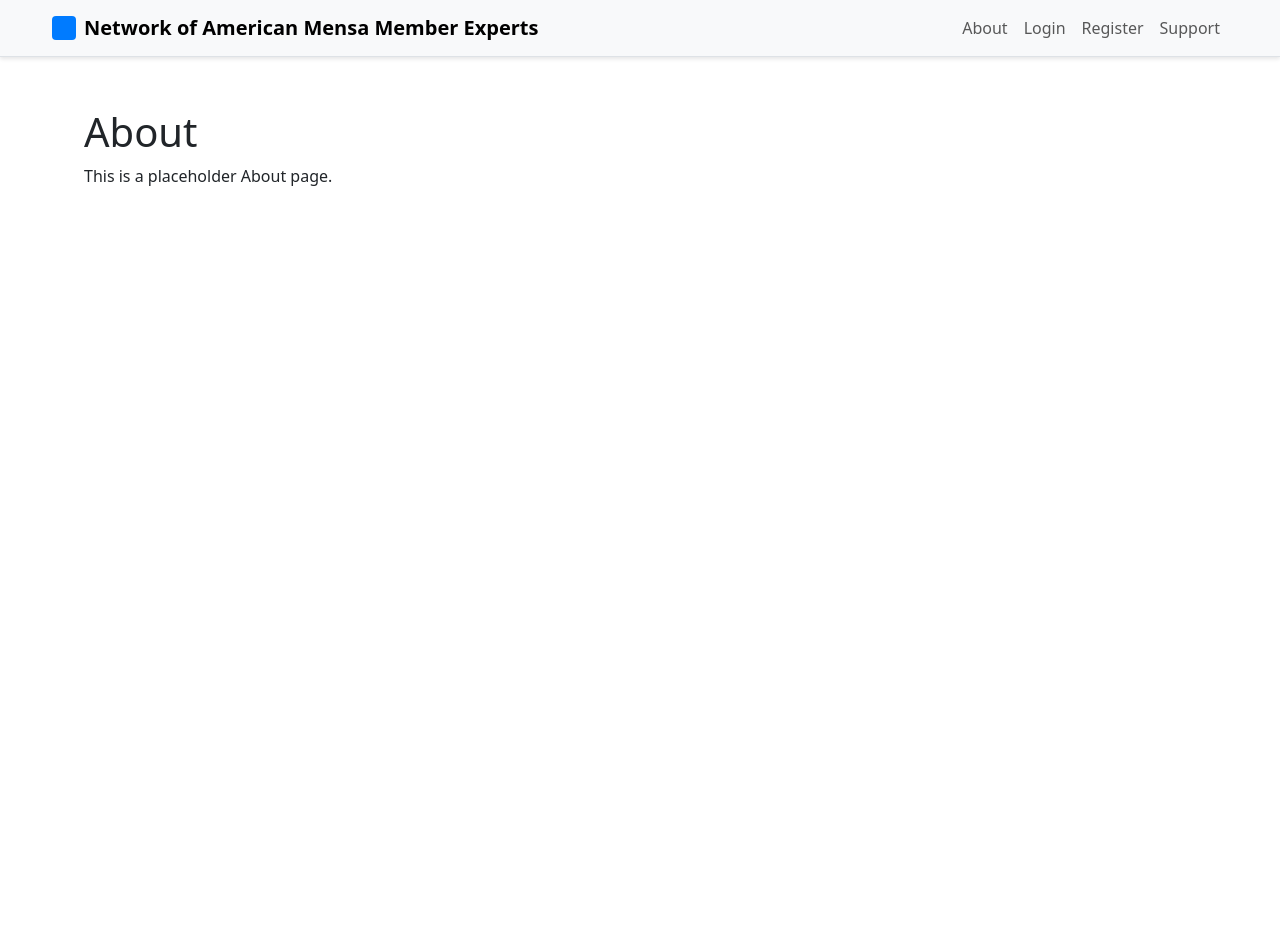
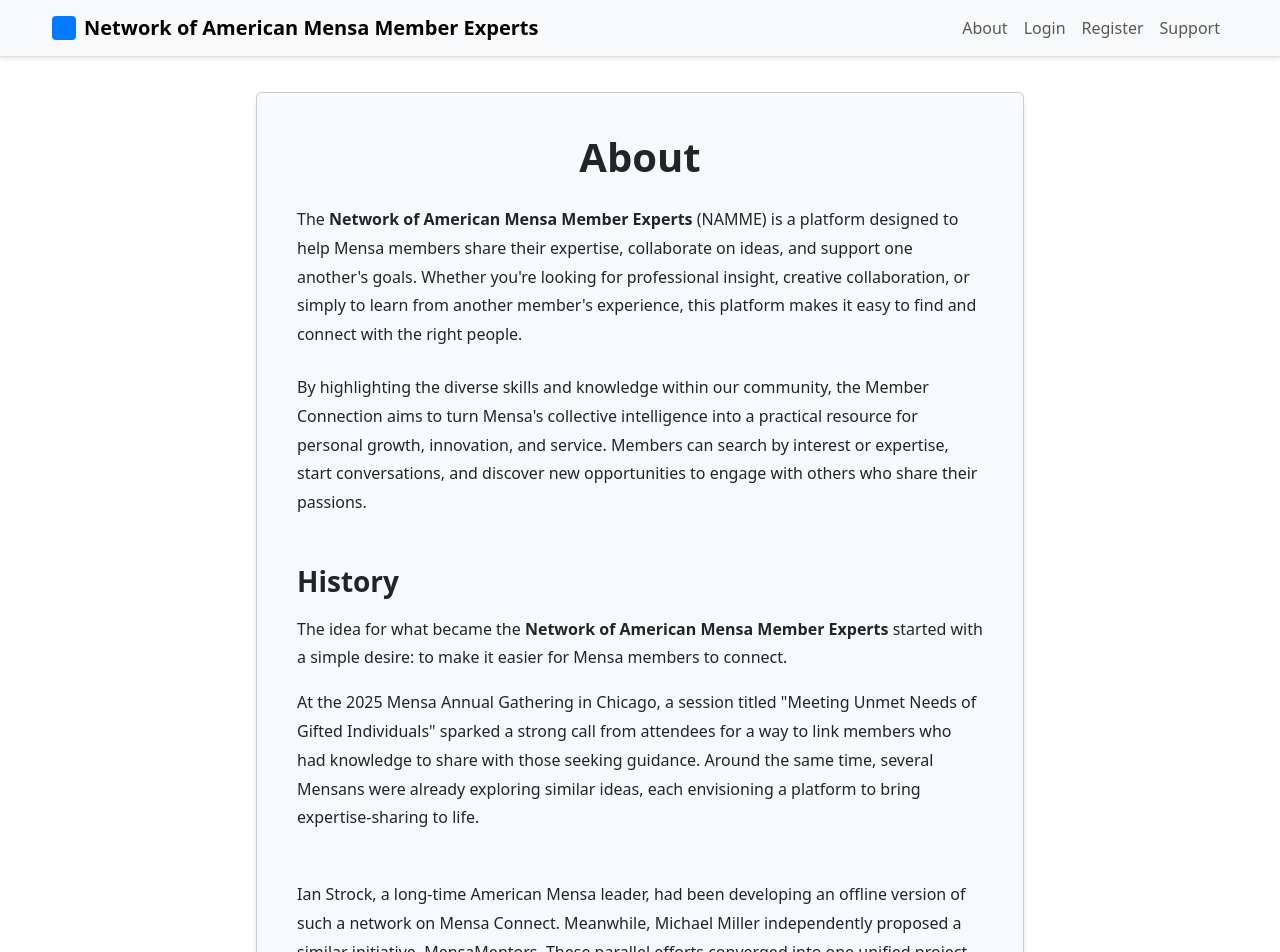
Before and after one commit to bbornino/mensa_member_connect_frontend, a React (Vite) app: page /about in a window 1280 px wide. Shown: the top 952 px of the page. Before the commit the page ends 800 px from the top, so only its background shows below. Built offline with nearby package versions, Linux system fonts and the light colour scheme; no server answers.

Commit message:
Add About copy

```diff
--- a/src/components/public/About.tsx
+++ b/src/components/public/About.tsx
@@ -1,10 +1,61 @@
-// import React from "react";
+import { Container, Card, CardBody, CardTitle, Alert } from "reactstrap";
 
 export default function About() {
-    return (
-      <div style={{ padding: "2rem" }}>
-        <h1>About</h1>
-        <p>This is a placeholder About page.</p>
+  return (
+    <Container className="centered-container">
+      <div style={{ maxWidth: "800px", margin: "0 auto" }}>
+        <Card className="text-dark bg-light m-3">
+          <CardBody style={{ padding: "2.5rem" }}>
+            <CardTitle tag="h1" className="text-center mb-4">
+              <strong>About</strong>
+            </CardTitle>
+
+            <div style={{ lineHeight: "1.8" }}>
+              <p className="mb-4">
+                The <strong>Network of American Mensa Member Experts</strong> (NAMME) is a platform designed to help Mensa members share their expertise, collaborate on ideas, and support one another's goals. Whether you're looking for professional insight, creative collaboration, or simply to learn from another member's experience, this platform makes it easy to find and connect with the right people.
+              </p>
+
+              <p className="mb-5">
+                By highlighting the diverse skills and knowledge within our community, the Member Connection aims to turn Mensa's collective intelligence into a practical resource for personal growth, innovation, and service. Members can search by interest or expertise, start conversations, and discover new opportunities to engage with others who share their passions.
+              </p>
+
+              <h2 className="mb-3" style={{ fontSize: "1.75rem", fontWeight: "600", marginTop: "2rem" }}>
+                History
+              </h2>
+
+              <p className="mb-3">
+                The idea for what became the <strong>Network of American Mensa Member Experts</strong> started with a simple desire: to make it easier for Mensa members to connect.
+              </p>
+
+              <p className="mb-5">
+                At the 2025 Mensa Annual Gathering in Chicago, a session titled "Meeting Unmet Needs of Gifted Individuals" sparked a strong call from attendees for a way to link members who had knowledge to share with those seeking guidance. Around the same time, several Mensans were already exploring similar ideas, each envisioning a platform to bring expertise-sharing to life.
+              </p>
+
+              <p className="mb-5">
+                Ian Strock, a long-time American Mensa leader, had been developing an offline version of such a network on Mensa Connect. Meanwhile, Michael Miller independently proposed a similar initiative, MensaMentors. These parallel efforts converged into one unified project, bringing together a talented volunteer team of web designers, engineers, and editors who collaborated to create what is now the Network of American Mensa Member Experts.
+              </p>
+
+              <h2 className="mb-4" style={{ fontSize: "1.75rem", fontWeight: "600", marginTop: "2rem" }}>
+                Project Team
+              </h2>
+
+              <ul className="mb-5" style={{ listStyle: "none", paddingLeft: "0" }}>
+                <li className="mb-2">Celline Lee – New York</li>
+                <li className="mb-2">Michael Miller – Chicago</li>
+                <li className="mb-2">Bryan Lenderman – Central Indiana</li>
+                <li className="mb-2">Sandy Feder – Sacramento</li>
+                <li className="mb-2">Steve Roberts – Central Texas</li>
+                <li className="mb-2">Briana Bornina – Sacramento</li>
+                <li className="mb-2">Billie Lee – Southeast Michigan</li>
+              </ul>
+
+              <Alert color="info" className="mt-4">
+                <em>This platform is currently in a beta-testing phase. As membership grows, look for many new features to be added. If you have any suggestions or questions, please submit them by clicking the Support tab above.</em>
+              </Alert>
+            </div>
+          </CardBody>
+        </Card>
       </div>
-    );
-  }
+    </Container>
+  );
+}
```
